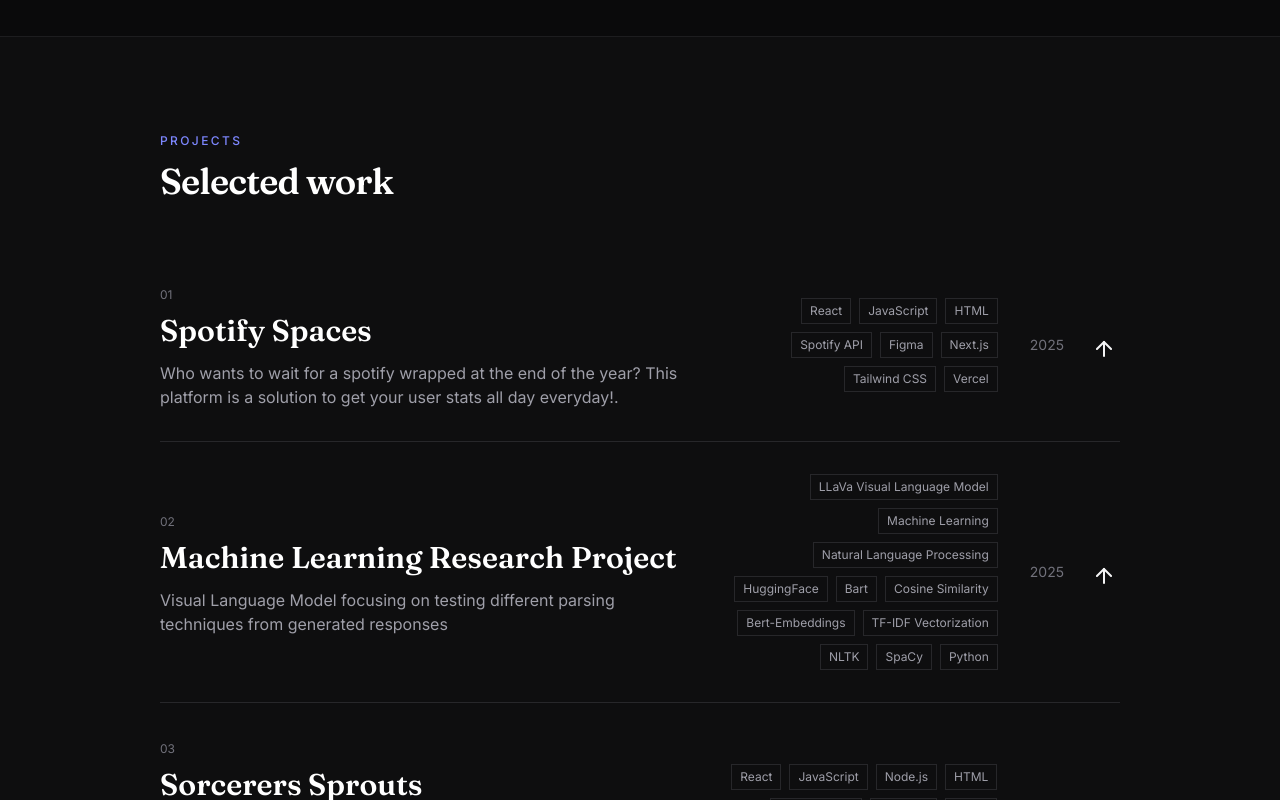
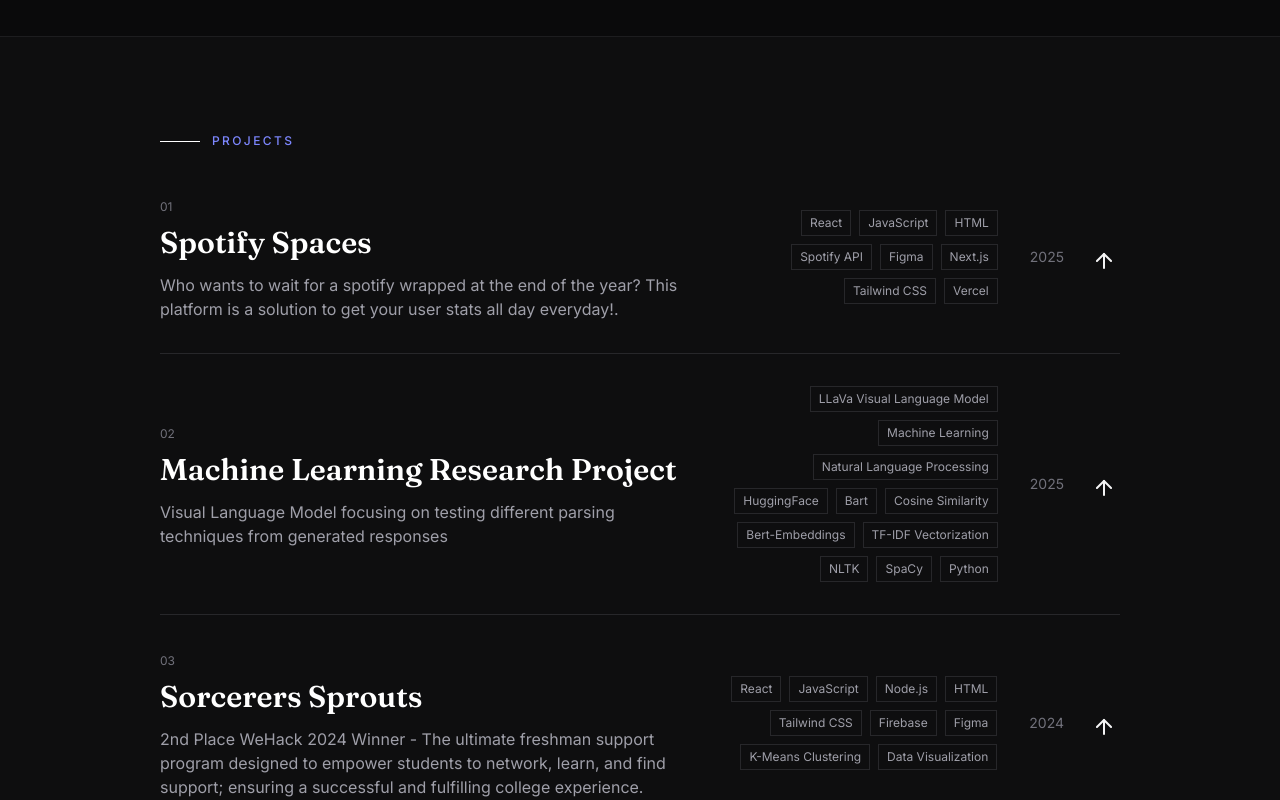
Before and after one commit to rng190001/riyagandhi, a React (Vite) app: page / in a window 1280 px wide. Shown: the part 1220-2020 px from the top of the page. Built offline with nearby package versions, Linux system fonts and the light colour scheme.

Commit message:
Fixed the header for projects

```diff
--- a/src/sections/Projects.tsx
+++ b/src/sections/Projects.tsx
@@ -98,11 +98,12 @@
       className="border-t border-border/60 bg-surface-elevated/40"
     >
       <div className="section-container">
-        <p className="section-label">Projects</p>
-
-        <h2 className="section-title mb-12">
-          Selected work
-        </h2>
+       <div>
+          <div className="mb-3 flex items-center gap-3">
+            <span className="h-px w-10 shrink-0 bg-white" aria-hidden="true" />
+            <p className="section-label !mb-0">Projects</p>
+          </div>
+        </div>
 
         <div>
           {projects.map((project) => (
```
